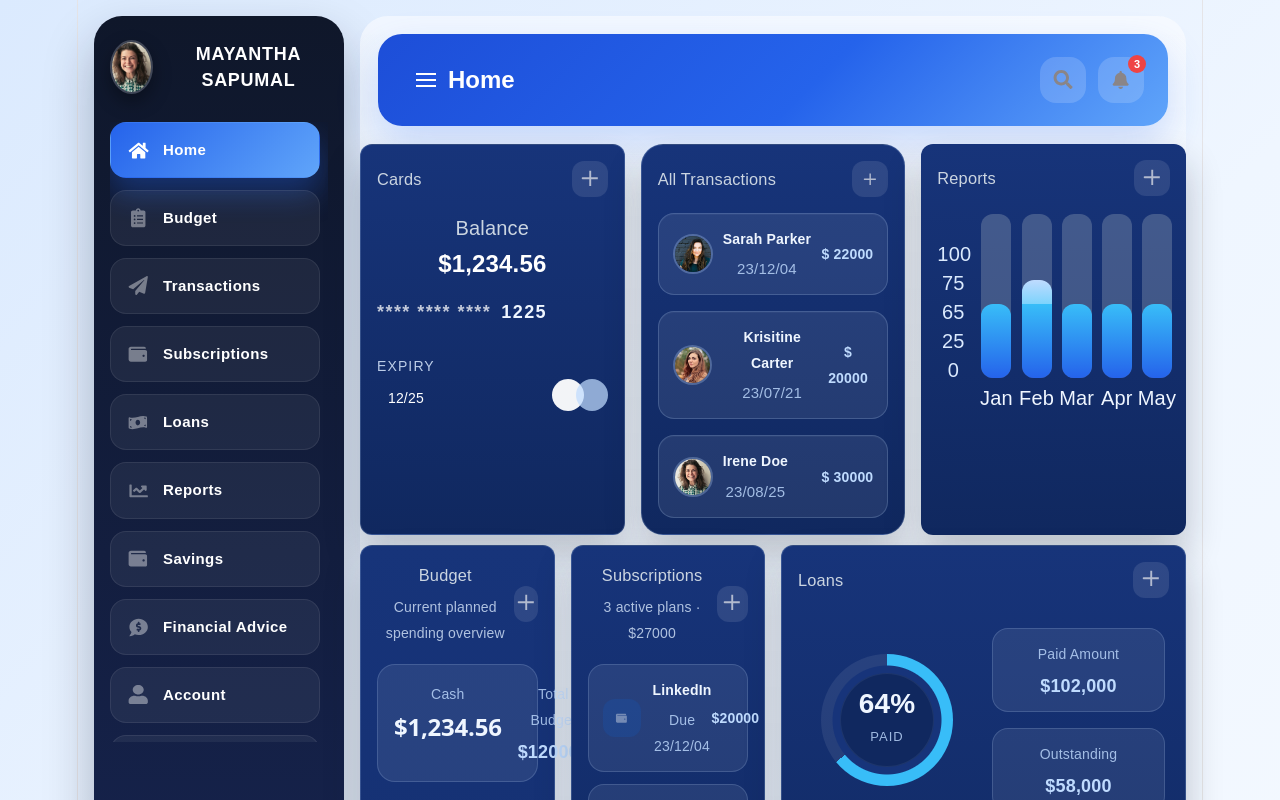
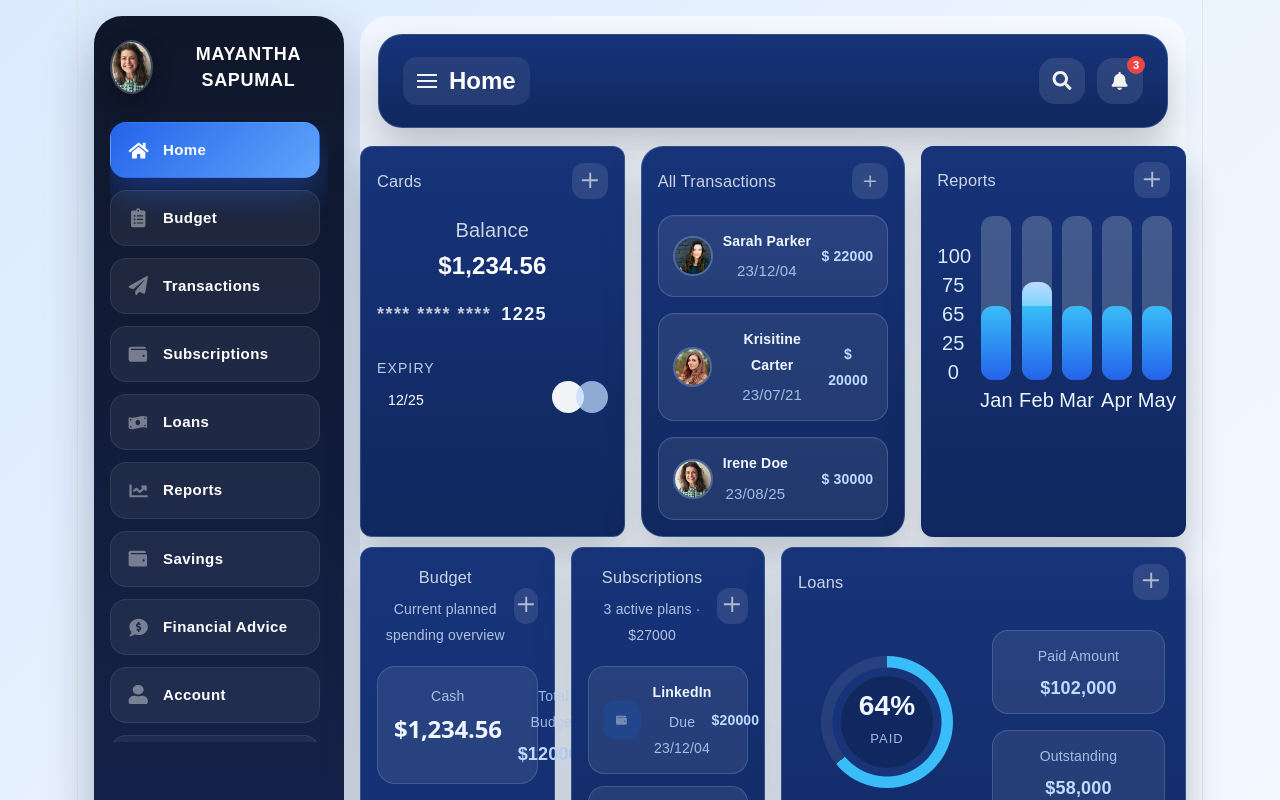
Before and after one commit to MayanthaS/Modern_Dashboard, a React (Vite) app: page / in a window 1280 px wide. Shown: the top 800 px of the page. Built offline with nearby package versions, Linux system fonts and the light colour scheme; a web font is replaced by a local one.

Commit message:
feat(dashboard): update docs and align top bar with dashboard theme

```diff
--- a/src/component/ContentTop/Content.css
+++ b/src/component/ContentTop/Content.css
@@ -14,8 +14,9 @@
   margin: 18px;
   padding: 22px 24px;
   border-radius: 24px;
-  background: linear-gradient(135deg, #1d4ed8 0%, #2563eb 55%, #60a5fa 100%);
-  box-shadow: 0 18px 40px rgba(37, 99, 235, 0.22);
+  background: linear-gradient(180deg, #17347a 0%, #10285f 100%);
+  box-shadow: 0 20px 36px rgba(15, 23, 42, 0.24);
+  border: 1px solid rgba(191, 219, 254, 0.2);
 }
 
 .content-top-left {
@@ -29,6 +30,7 @@
   gap: 12px;
   padding: 10px 14px;
   border-radius: 14px;
+  background: rgba(255, 255, 255, 0.08);
   transition: var(--transition-default);
 }
 
@@ -40,6 +42,8 @@
 .content-top-btn img {
   width: 20px;
   height: 20px;
+  filter: brightness(0) saturate(100%) invert(99%) sepia(16%) saturate(122%)
+    hue-rotate(181deg) brightness(117%) contrast(90%);
 }
 
 .content-top-title {
@@ -61,7 +65,7 @@
   width: 46px;
   height: 46px;
   border-radius: 16px;
-  background: rgba(255, 255, 255, 0.16);
+  background: rgba(255, 255, 255, 0.1);
   transition: var(--transition-default);
 }
 
```
Also changed, not shown: 1 other file (tests, documents, lock files or other folders).
